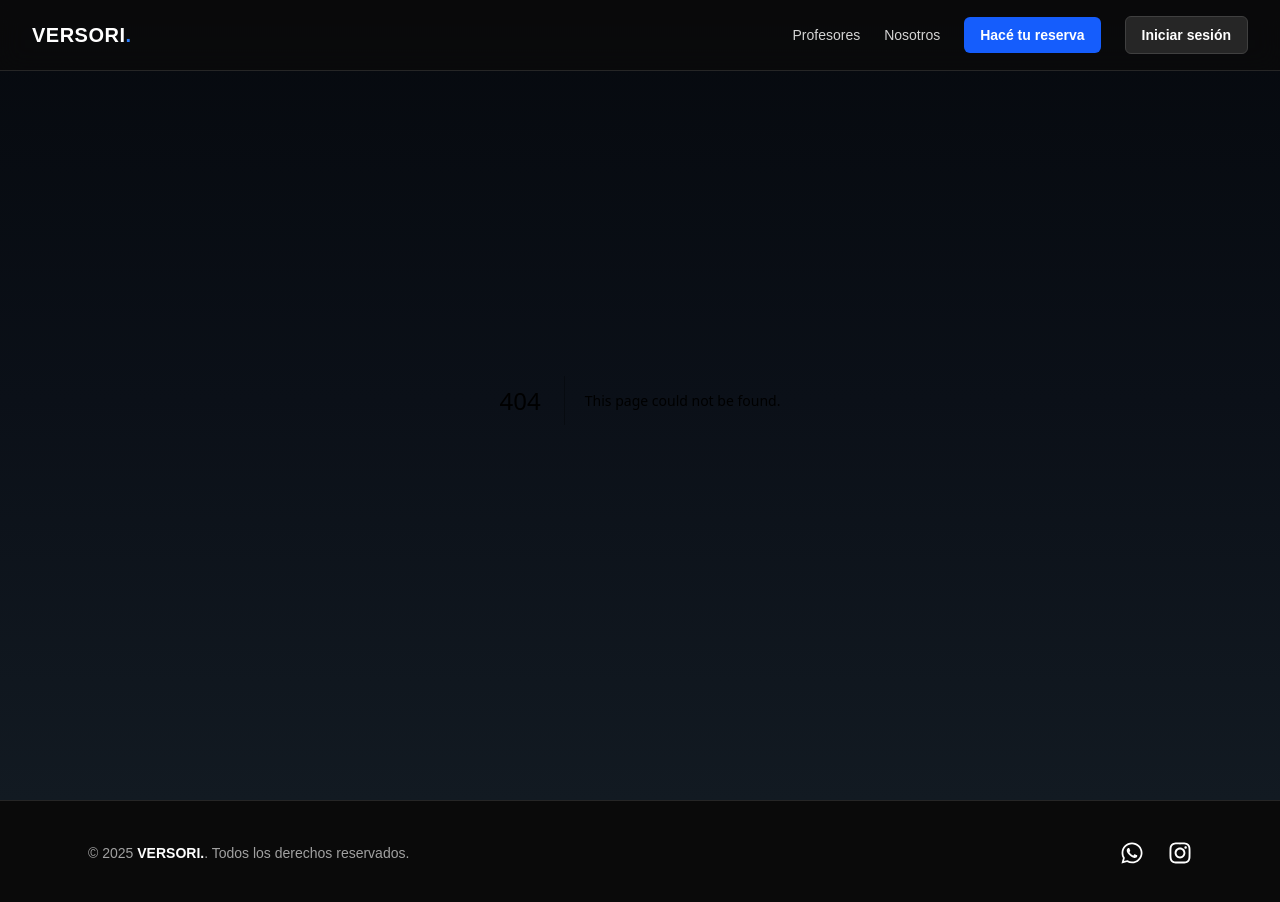
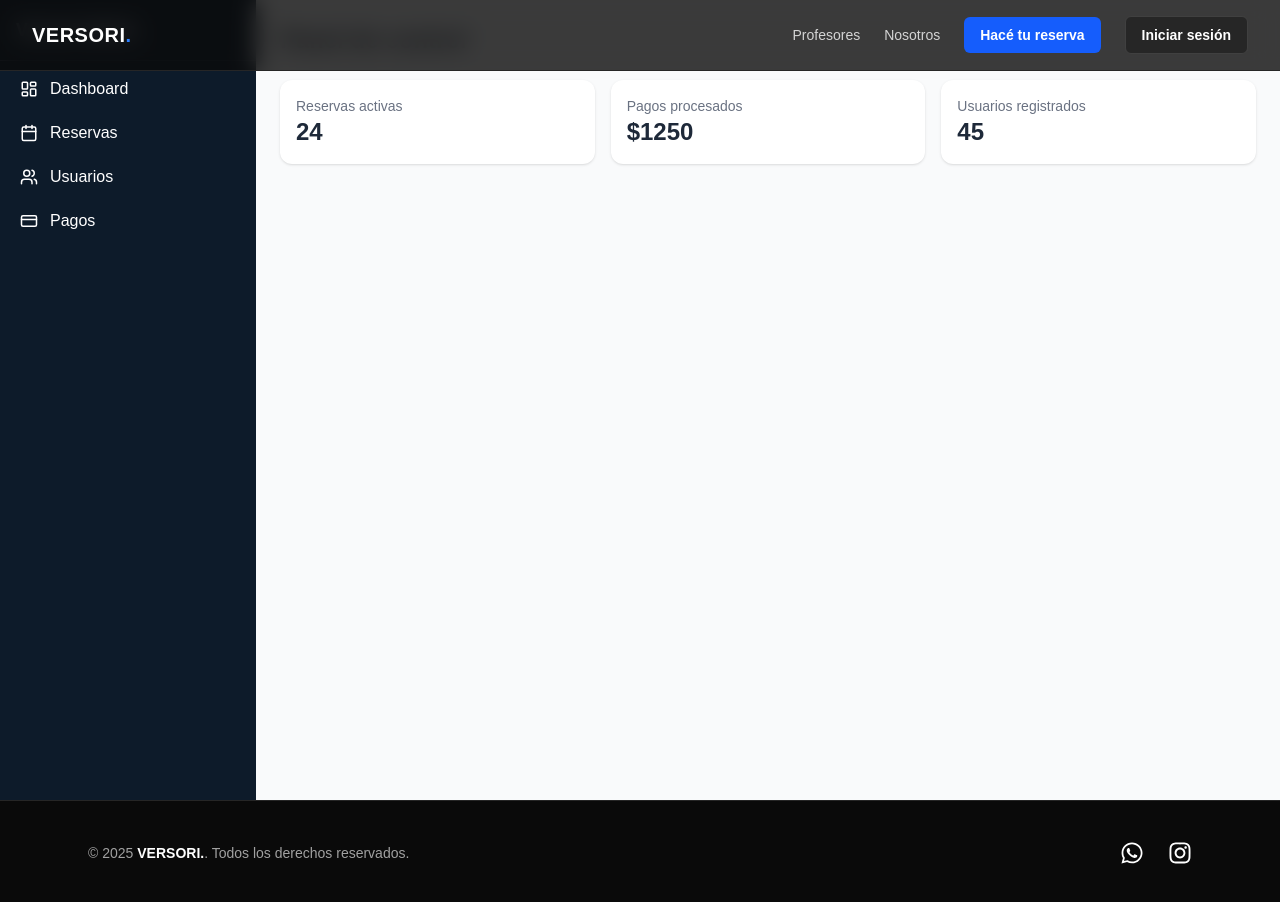
Before and after one commit to jcsa87/prototipo_padel, a Next.js app: page /admin in a window 1280 px wide. Before the commit this address had no page. Shown: the top 902 px of the page. Built offline with nearby package versions, Linux system fonts and the light colour scheme.

Commit message:
apartado admin

```diff
--- /dev/null
+++ b/src/app/admin/components/Sidebar.tsx
@@ -0,0 +1,37 @@
+// src/app/admin/components/Sidebar.tsx
+"use client";
+import { LayoutDashboard, Calendar, Users, CreditCard } from "lucide-react";
+import Link from "next/link";
+
+export function Sidebar() {
+  const links = [
+    { href: "/admin", label: "Dashboard", icon: <LayoutDashboard size={18} /> },
+    {
+      href: "/admin/reservas",
+      label: "Reservas",
+      icon: <Calendar size={18} />,
+    },
+    { href: "/admin/usuarios", label: "Usuarios", icon: <Users size={18} /> },
+    { href: "/admin/pagos", label: "Pagos", icon: <CreditCard size={18} /> },
+  ];
+
+  return (
+    <aside className="w-64 bg-[#0d1b2a] text-white flex flex-col">
+      <div className="p-4 font-bold text-lg border-b border-gray-700">
+        Versori Admin
+      </div>
+      <nav className="flex-1 p-2 space-y-1">
+        {links.map((link) => (
+          <Link
+            key={link.href}
+            href={link.href}
+            className="flex items-center gap-3 px-3 py-2 hover:bg-[#1b263b] rounded-md transition"
+          >
+            {link.icon}
+            {link.label}
+          </Link>
+        ))}
+      </nav>
+    </aside>
+  );
+}
--- /dev/null
+++ b/src/app/admin/components/StatCard.tsx
@@ -0,0 +1,15 @@
+// src/app/admin/components/StatCard.tsx
+export function StatCard({
+  title,
+  value,
+}: {
+  title: string;
+  value: string | number;
+}) {
+  return (
+    <div className="bg-white shadow rounded-xl p-4 flex flex-col justify-between">
+      <span className="text-sm text-gray-500">{title}</span>
+      <span className="text-2xl font-bold text-gray-800">{value}</span>
+    </div>
+  );
+}
--- /dev/null
+++ b/src/app/admin/layout.tsx
@@ -0,0 +1,16 @@
+// src/app/admin/layout.tsx
+"use client";
+import { Sidebar } from "./components/Sidebar";
+
+export default function AdminLayout({
+  children,
+}: {
+  children: React.ReactNode;
+}) {
+  return (
+    <div className="flex h-screen bg-gray-50 text-gray-900">
+      <Sidebar />
+      <main className="flex-1 overflow-y-auto p-6">{children}</main>
+    </div>
+  );
+}
--- /dev/null
+++ b/src/app/admin/page.tsx
@@ -0,0 +1,22 @@
+// src/app/admin/page.tsx
+"use client";
+import { StatCard } from "./components/StatCard";
+
+export default function AdminPage() {
+  const stats = [
+    { title: "Reservas activas", value: 24 },
+    { title: "Pagos procesados", value: "$1250" },
+    { title: "Usuarios registrados", value: 45 },
+  ];
+
+  return (
+    <div className="space-y-6">
+      <h1 className="text-2xl font-semibold text-gray-800">Panel de control</h1>
+      <div className="grid grid-cols-1 sm:grid-cols-3 gap-4">
+        {stats.map((s) => (
+          <StatCard key={s.title} title={s.title} value={s.value} />
+        ))}
+      </div>
+    </div>
+  );
+}
```
Also changed, not shown: src/app/admin/components/ChartSection.tsx (added), src/app/admin/components/ClubCustomization.tsx (added), src/app/admin/components/TableReservas.tsx (added), src/app/admin/components/UserProfile.tsx (added).
